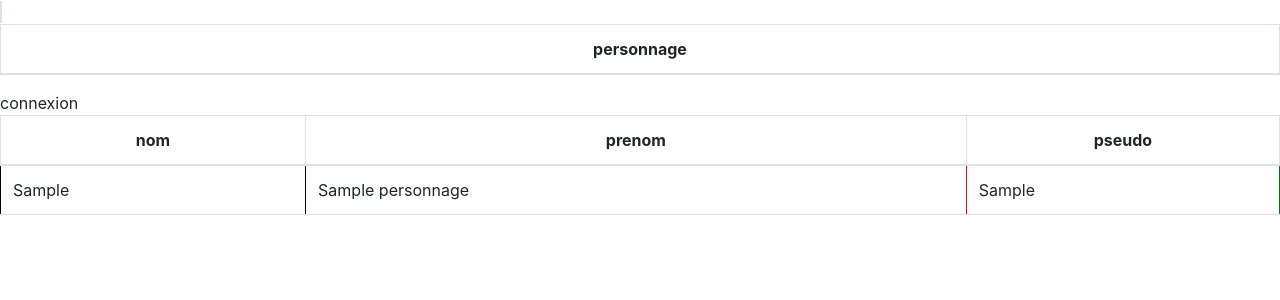
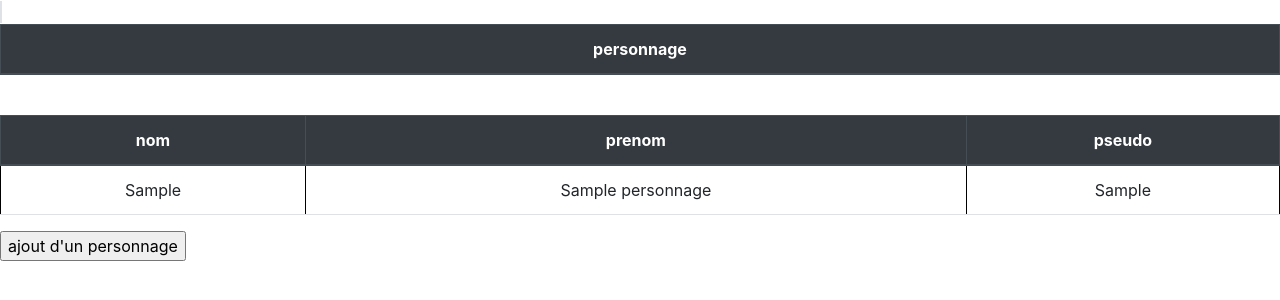
Before and after one commit to CoubardAllan/stage, a PHP site: page /interface.php in a window 1280 px wide. Shown: the top 300 px of the page. Run offline with PHP 8.4, Linux system fonts and the light colour scheme; tables that the repository leaves empty or names only in its code hold one stand-in row (values such as "Sample post"); lists and menus that the app fills with data are empty.

Commit message:
modif de 11h55 jour 5

```diff
--- a/MPjour5/interface.php
+++ b/MPjour5/interface.php
@@ -1,9 +1,9 @@
 <!DOCTYPE html>
-<html>
+<html class="thead-dark">
 <head>
     <link rel="stylesheet" href="https://stackpath.bootstrapcdn.com/bootstrap/4.3.1/css/bootstrap.min.css" integrity="sha384-ggOyR0iXCbMQv3Xipma34MD+dH/1fQ784/j6cY/iJTQUOhcWr7x9JvoRxT2MZw1T" crossorigin="anonymous">
     <table class="table table-bordered table-blue">
-        <thead>
+        <thead class="thead-dark">
         <tr>
             <span class="border">
                 <th scope="col"><center>personnage</center></th>
@@ -13,17 +13,22 @@
     </table>
 </head>
 <body>
-<table class="table table-bordered table-blue">
-    <thead>
+<table class="table table-bordered table-black">
+    <thead class="thead-dark">
     <tr>
+        <div class="fixed-top">
         <th scope="col"><center>nom</center></th>
         <th scope="col"><center>prenom</center></th>
         <th scope="col"><center>pseudo</center></th>
+        </div>
     </tr>
     </thead>
     <thead>
     <tbody>
     <tr>
+
+        <div class="invisible">
+
         <?php
         require_once 'src/connexion.php';
         require_once 'src/requete.php';
@@ -31,17 +36,24 @@
         $query = new requete();
         $afficher = $query->recup('personnage');
         foreach ($afficher as $row){
-            echo '<td style="border : 1px solid black">'. $row->getPrenom() .'</td>';
-            echo '<td style="border : 1px solid red">'.   $row->getNom() .'</td>';
-            echo '<td style="border : 1px solid green">'. $row->getPseudo() .'</td>';
+
+            echo '<td style="border : 1px solid black"><center>'. $row->getPrenom() .'</center></td>';
+            echo '<td style="border : 1px solid black"><center>'.   $row->getNom() .'</center></td>';
+            echo '<td style="border : 1px solid black"><center>'. $row->getPseudo() .'</center></td>';
             echo '<tr></tr>';
         }
 
         ?>
+
+        </div>
     </tr>
     </tbody>
     </thead>
 </table>
+<form method="post" action="ajoutformulaire.php" >
+    <a href="ajoutformulaire.php"> <input type="button" value="ajout d'un personnage"></a>
+
+</form>
 
 </body>
 
--- a/MPjour5/src/personnage.php
+++ b/MPjour5/src/personnage.php
@@ -2,9 +2,11 @@
 require_once 'src/connexion.php';
 require_once 'src/requete.php';
 class personnage{
+
     private $nom;
     private $prenom;
     private $pseudo;
+
 
 
     public function setPseudo($pseudo)
```
Also changed, not shown: MPjour5/ajoutformulaire.php (added, +27 -0 lines), MPjour5/src/ajout.php (added, +37 -0 lines).
